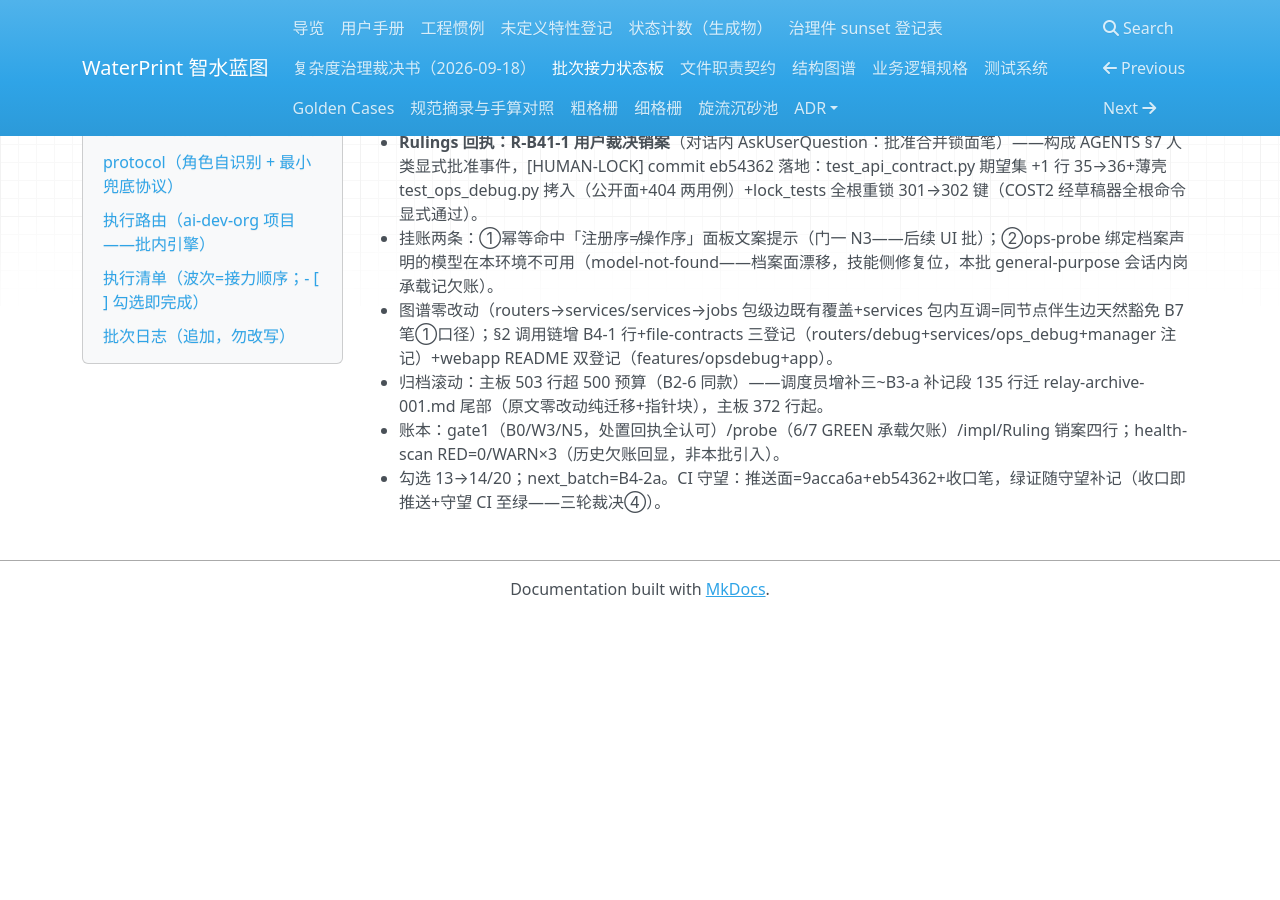
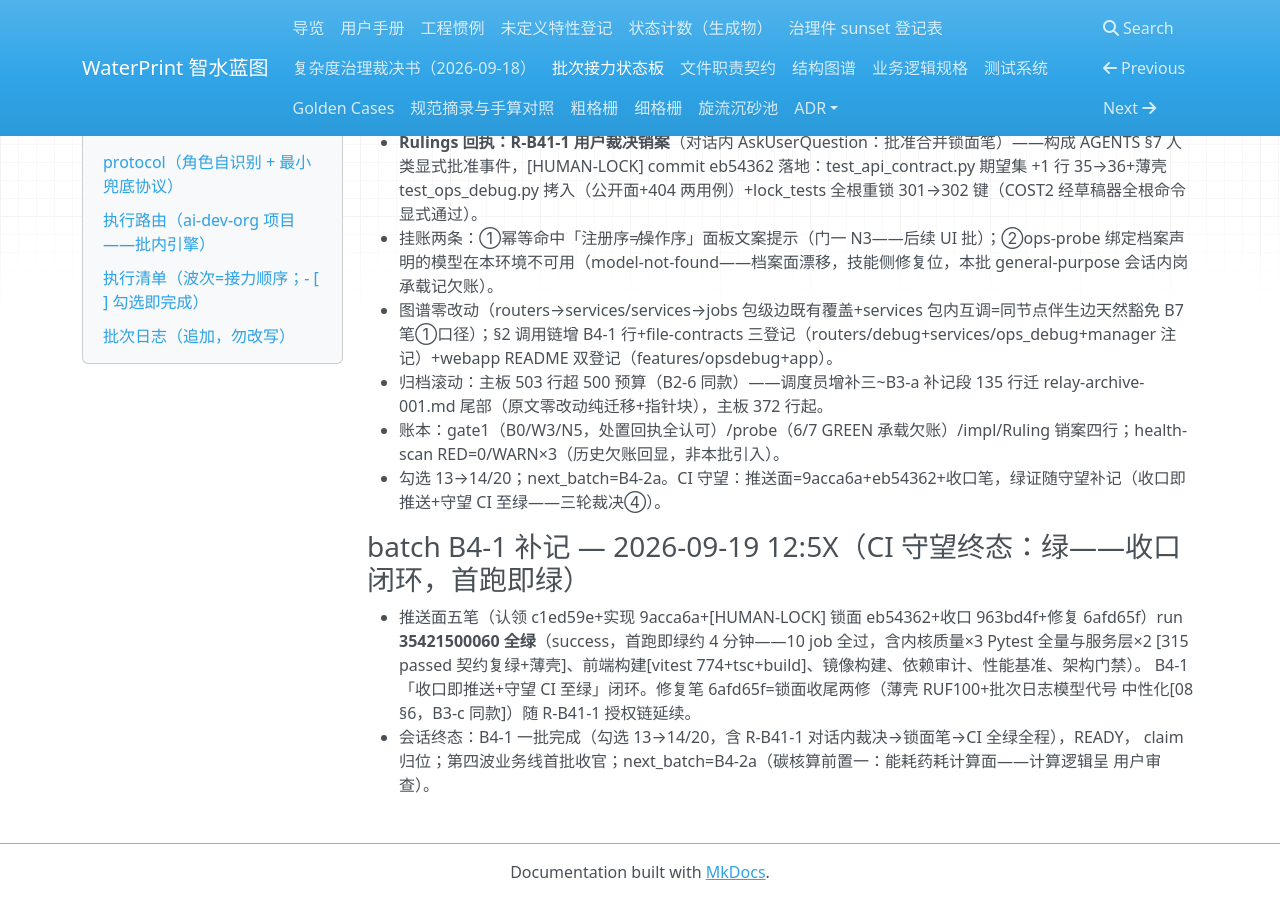
Before and after one commit to yyx20040712/waterprint, an MkDocs documentation site: the page built from docs/handoff/relay.md, in a window 1280 px wide and 900 px high, scrolled down 9415 px. Built offline with MkDocs 1.6.1, drawn with Linux system fonts in a browser that asks for light colours; nearby versions of some CDN libraries; before the commit the page ends 10032 px from its top, so only the background shows below that.

Commit message:
B4-1 补记笔: CI 守望终态绿——推送面五笔（c1ed59e 认领+9acca6a 实现+eb54362 锁面+963bd4f 收口+6afd65f 修复）run 35421500060 全绿（success 首跑即绿，10 job 全过）。会话终态：B4-1 一批完成（勾选 13→14/20，含 R-B41-1 对话内裁决→[HUMAN-LOCK] 锁面→CI 全绿全程），READY+claim 归位；第四波业务线首批收官；next_batch=B4-2a（碳核算前置一：能耗药耗计算面——计算逻辑呈用户审查）。

```diff
--- a/docs/handoff/relay.md
+++ b/docs/handoff/relay.md
@@ -380,3 +380,13 @@
 - 归档滚动：主板 503 行超 500 预算（B2-6 同款）——调度员增补三~B3-a 补记段 135 行迁 relay-archive-001.md 尾部（原文零改动纯迁移+指针块），主板 372 行起。
 - 账本：gate1（B0/W3/N5，处置回执全认可）/probe（6/7 GREEN 承载欠账）/impl/Ruling 销案四行；health-scan RED=0/WARN×3（历史欠账回显，非本批引入）。
 - 勾选 13→14/20；next_batch=B4-2a。CI 守望：推送面=9acca6a+eb54362+收口笔，绿证随守望补记（收口即推送+守望 CI 至绿——三轮裁决④）。
+
+### batch B4-1 补记 — 2026-09-19 12:5X（CI 守望终态：绿——收口闭环，首跑即绿）
+- 推送面五笔（认领 c1ed59e+实现 9acca6a+[HUMAN-LOCK] 锁面 eb54362+收口 963bd4f+修复 6afd65f）run
+  **35421500060 全绿**（success，首跑即绿约 4 分钟——10 job 全过，含内核质量×3 Pytest 全量与服务层×2
+  [315 passed 契约复绿+薄壳]、前端构建[vitest 774+tsc+build]、镜像构建、依赖审计、性能基准、架构门禁）。
+  B4-1「收口即推送+守望 CI 至绿」闭环。修复笔 6afd65f=锁面收尾两修（薄壳 RUF100+批次日志模型代号
+  中性化[08 §6，B3-c 同款]）随 R-B41-1 授权链延续。
+- 会话终态：B4-1 一批完成（勾选 13→14/20，含 R-B41-1 对话内裁决→锁面笔→CI 全绿全程），READY，
+  claim 归位；第四波业务线首批收官；next_batch=B4-2a（碳核算前置一：能耗药耗计算面——计算逻辑呈
+  用户审查）。
```
